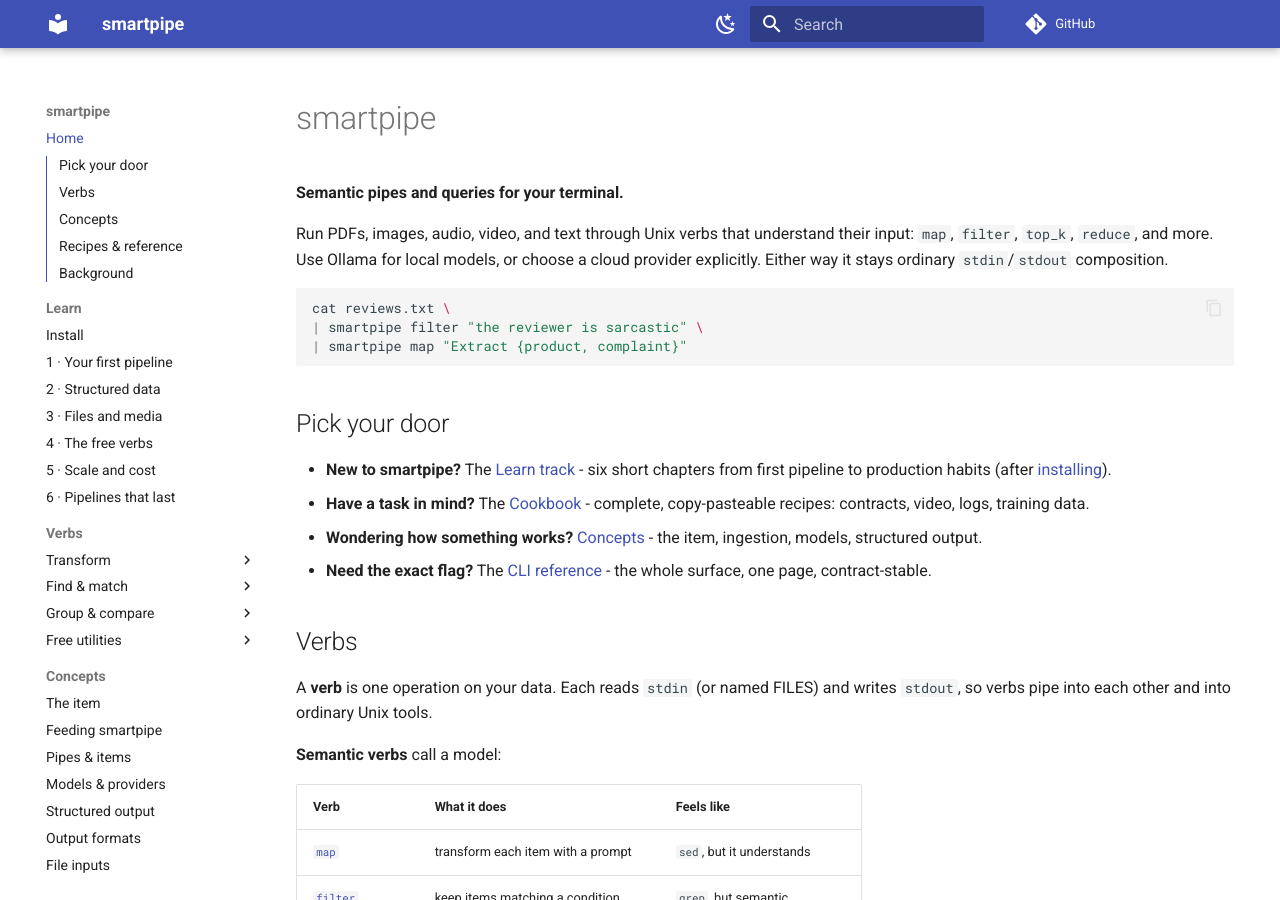
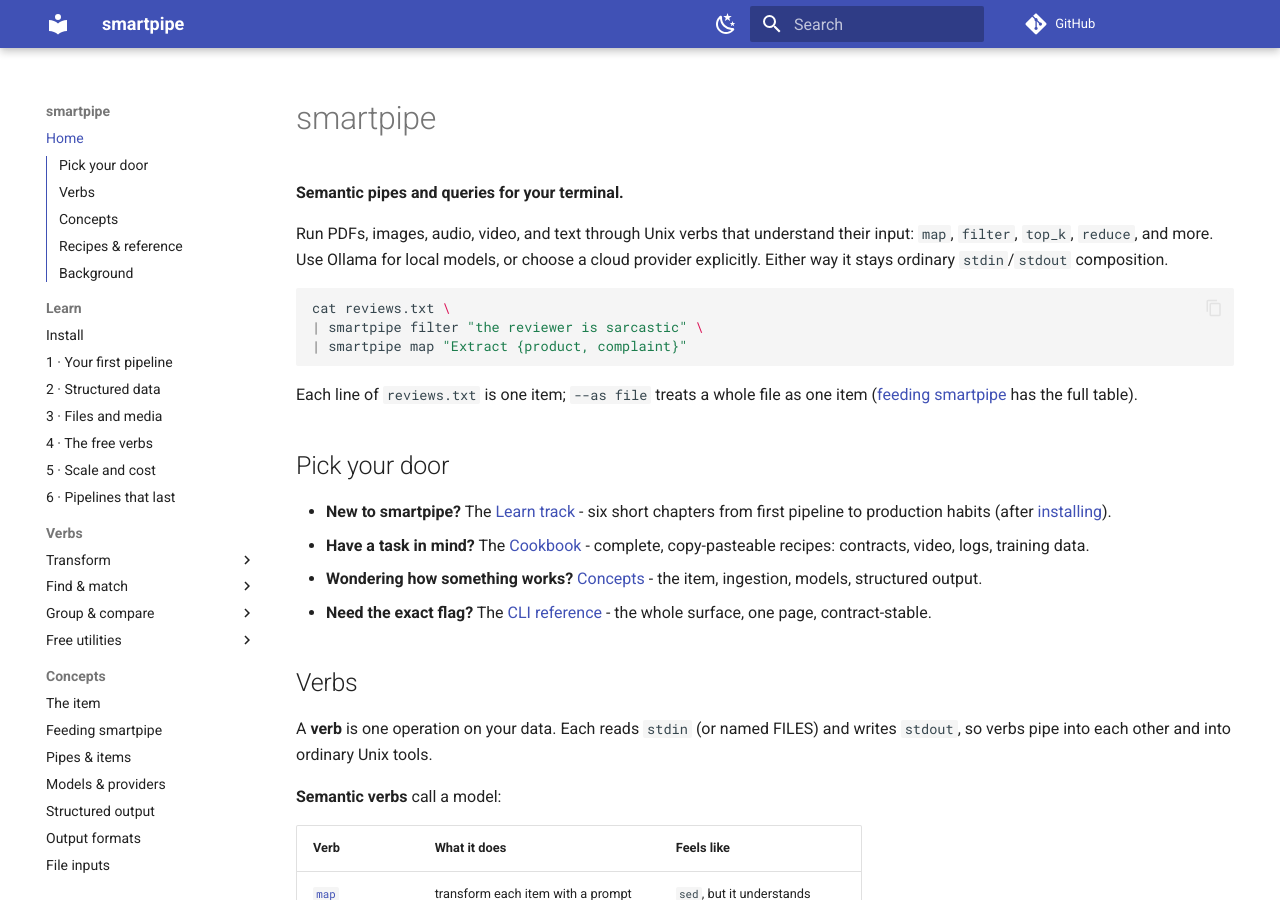
Before and after one commit to prabal-rje/smartpipe, an MkDocs documentation site: the page built from docs/index.md, in a window 1280 px wide and 900 px high. Built offline with MkDocs 1.6.1 and Material for MkDocs 9.7.7, drawn with Linux system fonts in a browser that asks for light colours; comment, search, counter and statistics services are not loaded.

Commit message:
docs: say text arrives one item per line at first use
The README tour, the docs front page, and learn chapter 1 all cat a .txt
without saying the file streams in line by line. One sentence at each
first use, linking the feeding-smartpipe ingestion table, with --as file
as the whole-file alternative.

````diff
--- a/docs/index.md
+++ b/docs/index.md
@@ -12,6 +12,9 @@
 | smartpipe filter "the reviewer is sarcastic" \
 | smartpipe map "Extract {product, complaint}"
 ```
+
+Each line of `reviews.txt` is one item; `--as file` treats a whole file as one
+item ([feeding smartpipe](concepts/feeding-smartpipe.md) has the full table).
 
 ## Pick your door
 
````
Also changed, not shown: README.md (+4 -0 lines), docs/learn/1-first-pipeline.md (+2 -0 lines).
